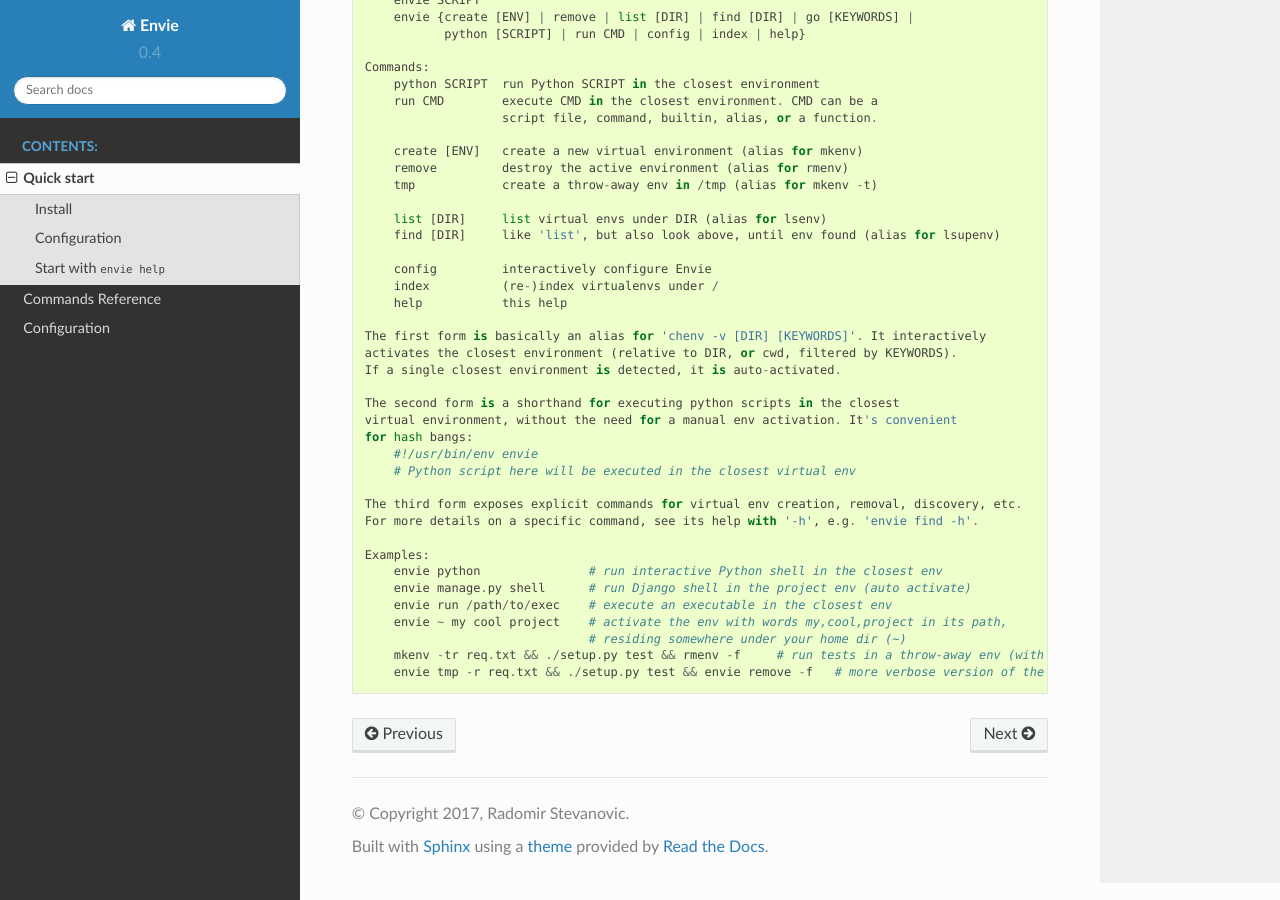
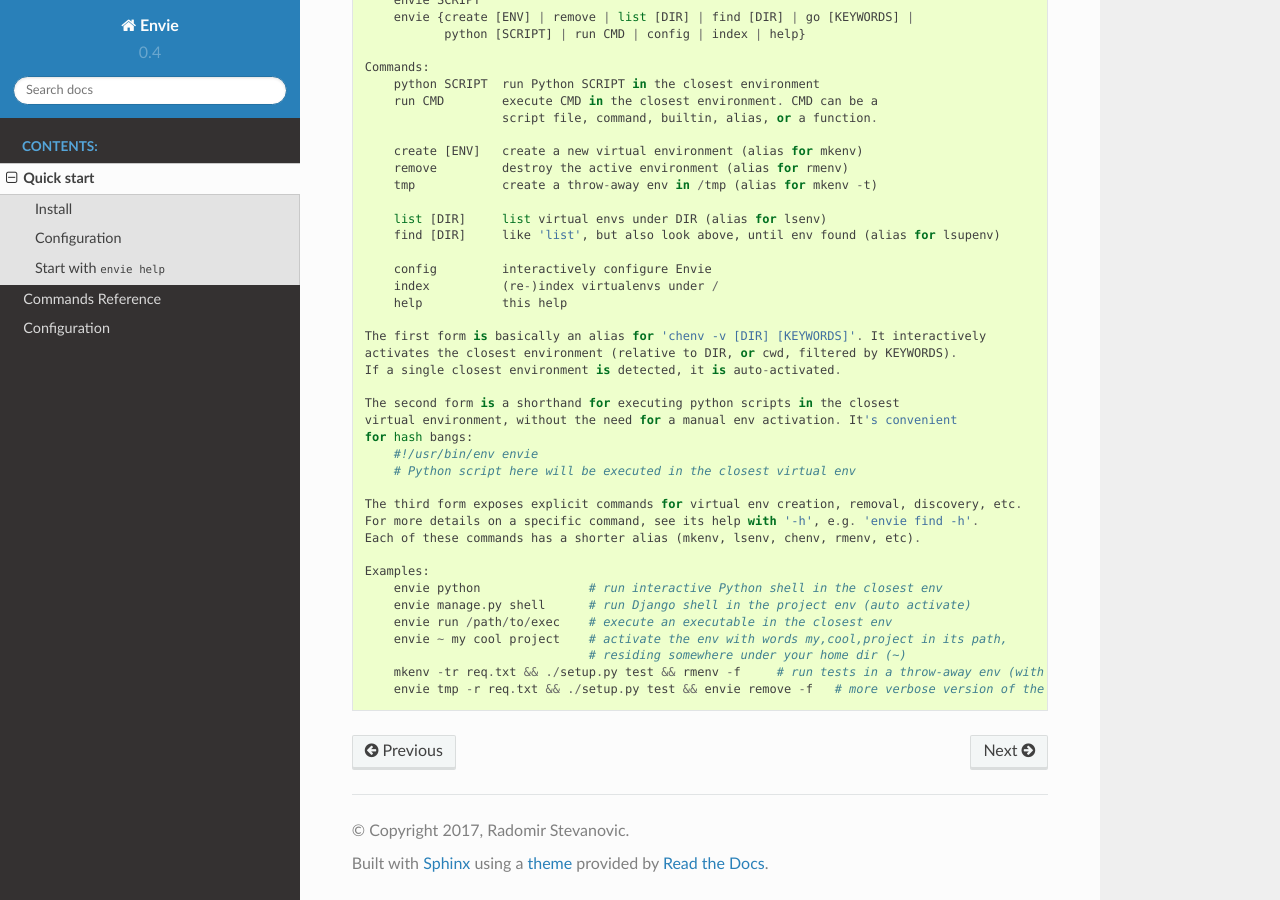
Before and after one commit to randomir/envie, a Sphinx documentation site: the page built from docs/intro.rst, in a window 1280 px wide and 900 px high, scrolled down 730 px. Built offline with Sphinx 7.4.7 and the Read the Docs theme 2.0.0, drawn with Linux system fonts in a browser that asks for light colours.

Commit message:
envie help: note on aliases

```diff
--- a/docs/intro.rst
+++ b/docs/intro.rst
@@ -67,6 +67,7 @@
 
     The third form exposes explicit commands for virtual env creation, removal, discovery, etc.
     For more details on a specific command, see its help with '-h', e.g. 'envie find -h'.
+    Each of these commands has a shorter alias (mkenv, lsenv, chenv, rmenv, etc).
 
     Examples:
         envie python               # run interactive Python shell in the closest env
```
Also changed, not shown: 1 other file.
